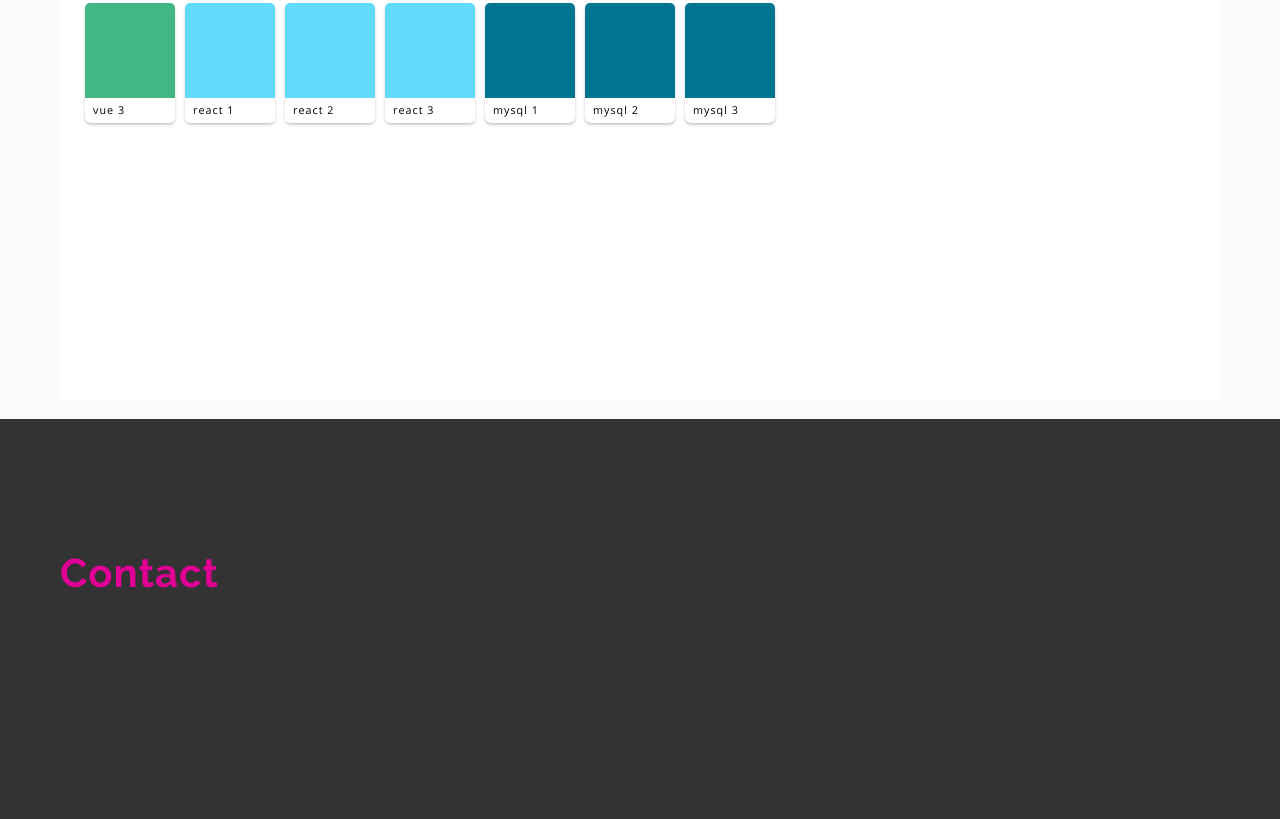
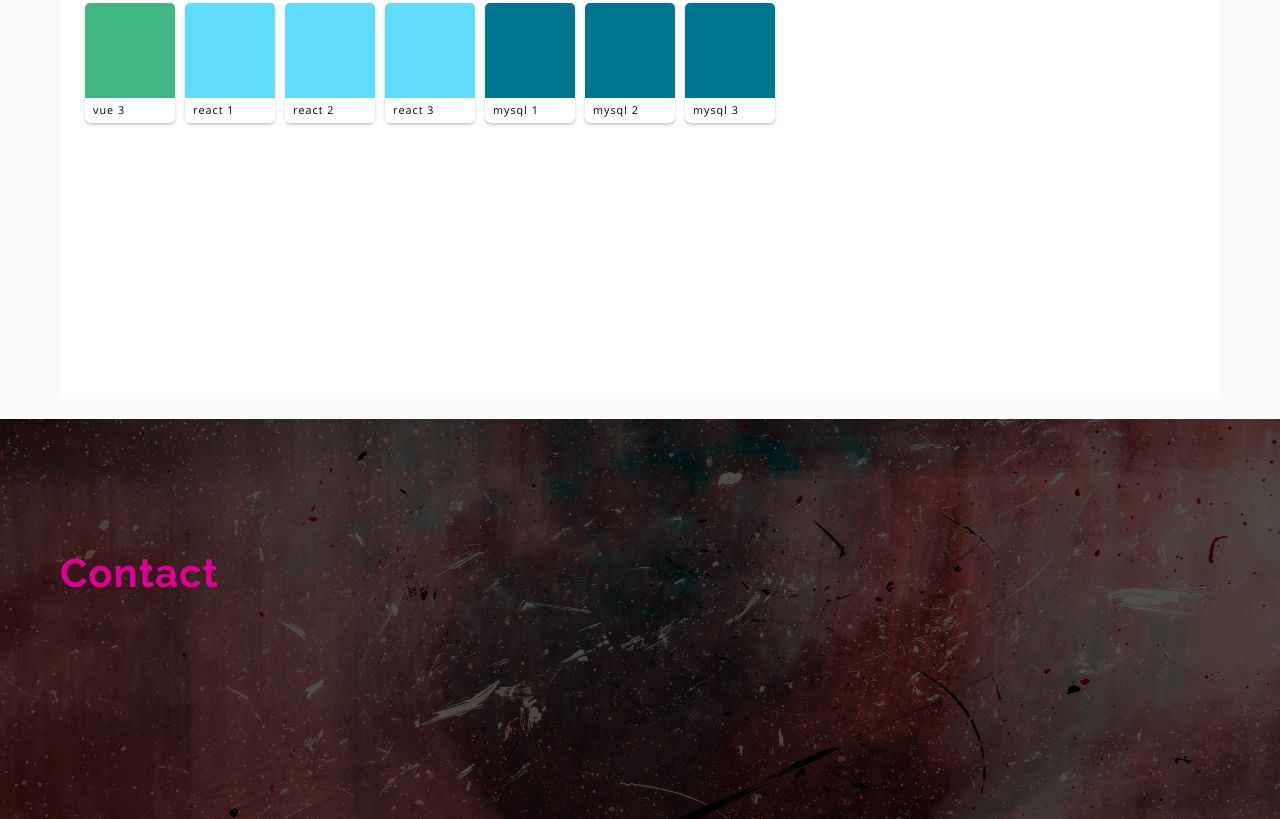
Before and after one commit to rolandjlevy/portfolio-website-hosted-by-netlify, a plain HTML site: page index.html in a window 1280 px wide. Shown: the part 788-1607 px from the top of the page. Drawn offline with nearby package versions, Linux system fonts and the light colour scheme.

Commit message:
Added background image to footer

```diff
--- a/styles/main.css
+++ b/styles/main.css
@@ -182,7 +182,13 @@ main.container {
 }
 
 .section.contact {
-  background: var(--deep-grey);
+  background-color: #333333dd !important;
+  background-image: url('/images/unsplash-red-painting.jpg');
+  background-blend-mode: multiply;
+  background-size: cover;
+
+  /* background: linear-gradient(to bottom, #333333dd 0%,#33333333 100%),url("/images/unsplash-red-painting.jpg") */
+
 }
 
 /********************/
```
Also changed, not shown: images/unsplash-red-painting.jpg (added).
